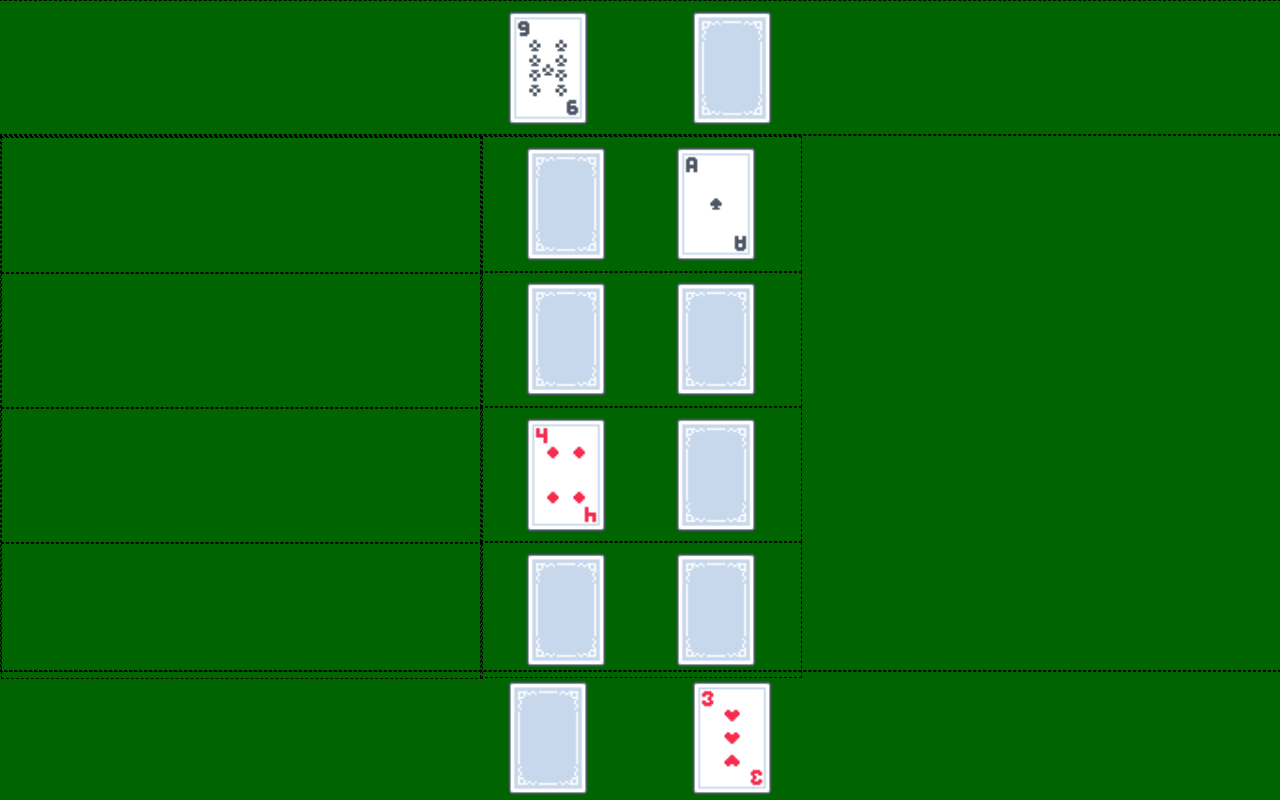
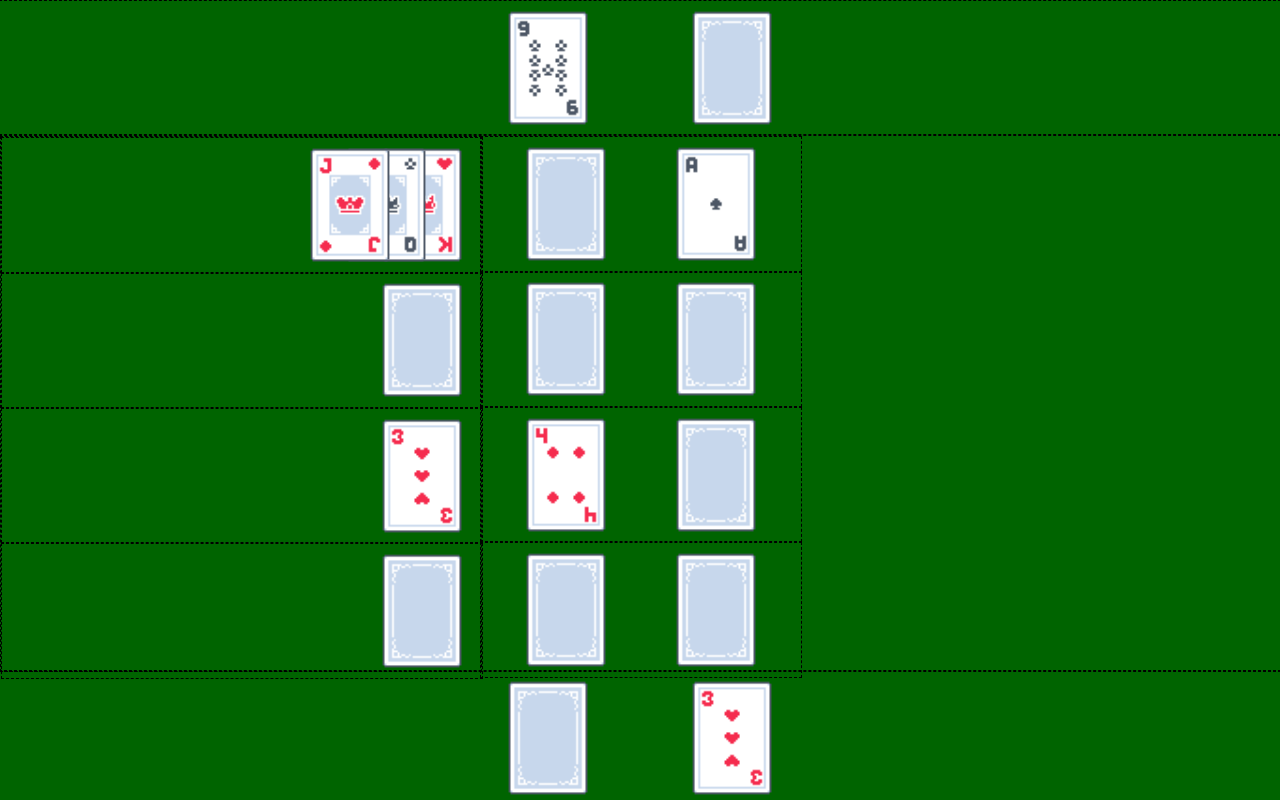
Before and after one commit to jeanduddd/CrapetteMagique, a React (Vite) app in the folder frontend/: page / in a window 1280 px wide. Built offline with nearby package versions, Linux system fonts and the light colour scheme.

Commit message:
feat : implement left board piles

```diff
--- a/frontend/src/screens/game/components/LeftBoardLine.tsx
+++ b/frontend/src/screens/game/components/LeftBoardLine.tsx
@@ -1,11 +1,26 @@
 import type { BoardLineProps } from "../properties/boardLineProps"
+import BoardLineStyle from "../style/boardLineStyle"
+import cardStyles from "../style/cardStyle"
 
 const LeftBoardLine = ({cards}: BoardLineProps) => {
 
+    if (cards.cardNumber === 0){
+        return (
+            <div style={{...BoardLineStyle.boardLine, display:"flex", flexDirection:'row', justifyContent:'flex-end', alignItems: "center"}}>
+                <img style={{...cardStyles.card, display: "flex"}} src={`card_back.png`}></img>
+            </div>
+        )
+    }
+
+    const pileData = cards.cards || []
+
     return (
-        <>
+        <div style={{...BoardLineStyle.boardLine, display:"flex", flexDirection:'row', justifyContent:'flex-end', alignItems: "center"}}>
+            {[...pileData].reverse().map((card, idx) => (
+                <img style={{...cardStyles.card, position: "relative", zIndex: 15-idx,  marginLeft: idx === 0 ? 0 : - 0.9 * (window.innerHeight / 6) + 0.9 * (window.innerHeight / 6) * 0.3 }} key={idx} src={`${card.symbol}_${card.value}.png`}></img>
+            ))}
 
-        </>
+        </div>
     )
 }
 
--- a/frontend/src/screens/game/components/LeftBoardPiles.tsx
+++ b/frontend/src/screens/game/components/LeftBoardPiles.tsx
@@ -6,8 +6,8 @@ import LeftBoardLine from "./LeftBoardLine"
 const LeftBoardPiles = ({leftPiles}: BoardPilesProps) => {
     return (
         <div style={{...boardPilesStyles.boardPiles, ...GameStyles.border}}>
-            {leftPiles.map( (pile) =>
-                <div style={{...boardPilesStyles.boardPile, ...GameStyles.border}}>
+            {leftPiles.map( (pile, idx) =>
+                <div key={idx} style={{...boardPilesStyles.boardPile, ...GameStyles.border}}>
                 <LeftBoardLine cards={pile}></LeftBoardLine>
             </div>
             )}
--- /dev/null
+++ b/frontend/src/screens/game/style/boardLineStyle.ts
@@ -0,0 +1,8 @@
+const BoardLineStyle = {
+    boardLine: {
+        width: (window.innerWidth/8) * 3,
+        height: (window.innerHeight/6),
+    },
+}
+
+export default BoardLineStyle
```
